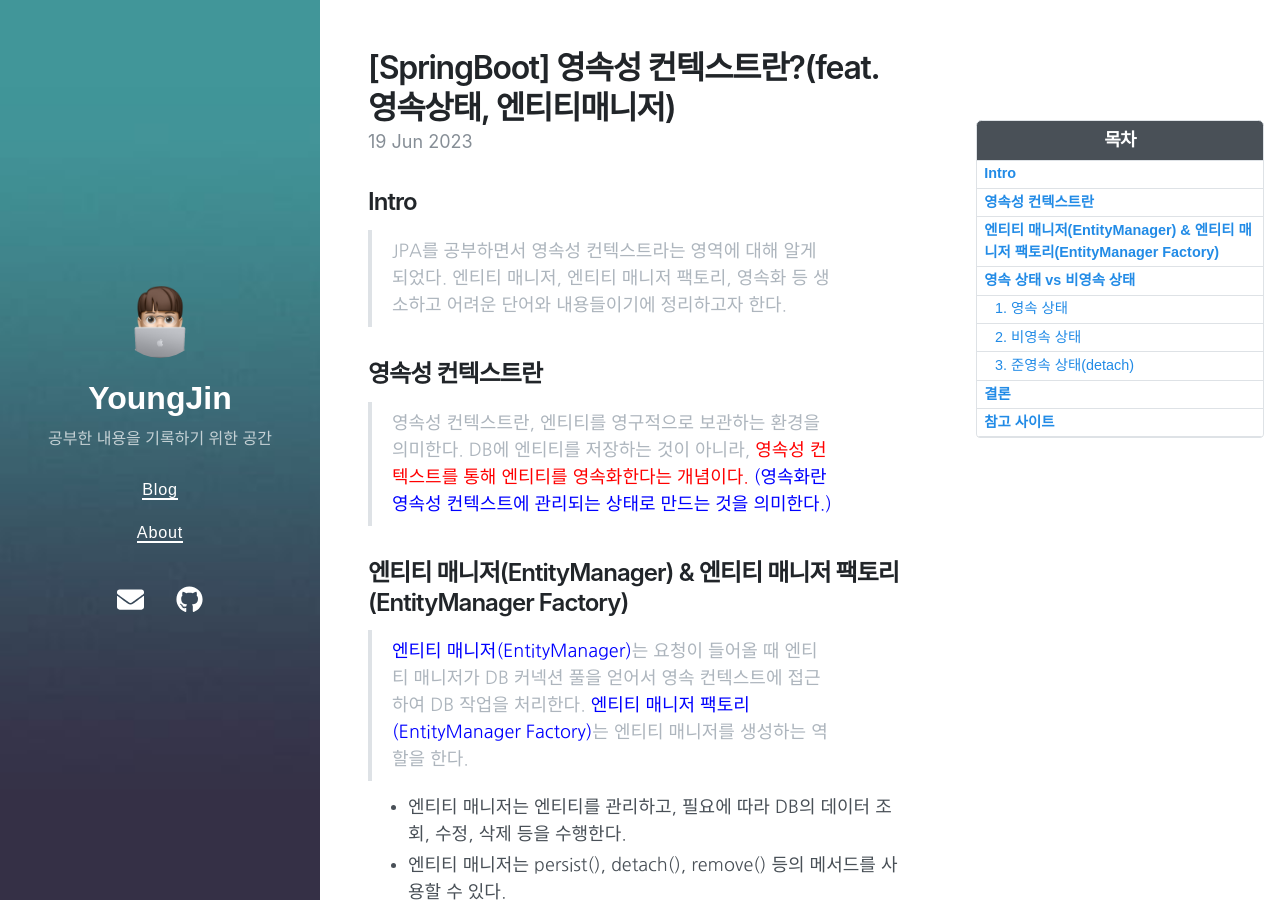
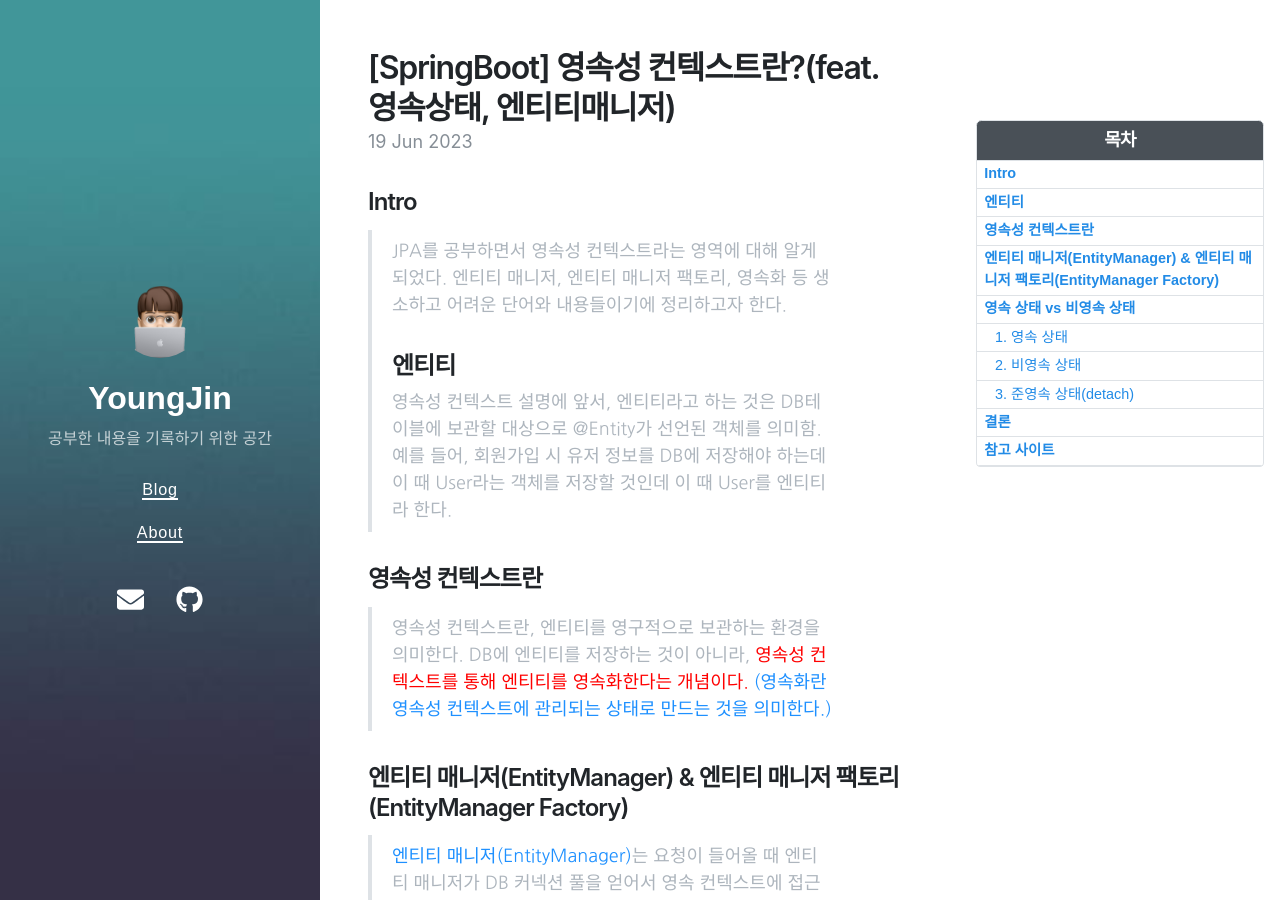
Before and after one commit to parkyoungjiin/parkyoungjiin.github.io, a Jekyll site: the page built from _posts/2023-06-19-영속성 컨텍스트란?(feat. 영속상태, 엔티티매니저).md, in a window 1280 px wide and 900 px high. Built offline with Jekyll 4.4.1, drawn with Linux system fonts in a browser that asks for light colours; nearby versions of some CDN libraries.

Commit message:
blue 색상 변경
야간모드에서 blue로 했을 때 글자 가독성이 좋지 않아서 색상 변경함.

````diff
--- a/_posts/2023-06-19-영속성 컨텍스트란?(feat. 영속상태, 엔티티매니저).md
+++ b/_posts/2023-06-19-영속성 컨텍스트란?(feat. 영속상태, 엔티티매니저).md
@@ -10,19 +10,20 @@ toc_label: "영속성 컨텍스트란?(feat. 영속상태, 엔티티매니저)"
 
 ## Intro
 > JPA를 공부하면서 영속성 컨텍스트라는 영역에 대해 알게 되었다. 엔티티 매니저, 엔티티 매니저 팩토리, 영속화 등 생소하고 어려운 단어와 내용들이기에 정리하고자 한다.
+## 엔티티
+> 영속성 컨텍스트 설명에 앞서, 엔티티라고 하는 것은 DB테이블에 보관할 대상으로 @Entity가 선언된 객체를 의미함. 예를 들어, 회원가입 시 유저 정보를 DB에 저장해야 하는데 이 때 User라는 객체를 저장할 것인데 이 때 User를 엔티티라 한다.
 
 ## 영속성 컨텍스트란
->  영속성 컨텍스트란, 엔티티를 영구적으로 보관하는 환경을 의미한다. DB에 엔티티를 저장하는 것이 아니라, <span style ="color:red">영속성 컨텍스트를 통해 엔티티를 영속화한다는 개념이다. <span style ="color:blue">(영속화란 영속성 컨텍스트에 관리되는 상태로 만드는 것을 의미한다.)</span>
-
+>  영속성 컨텍스트란, 엔티티를 영구적으로 보관하는 환경을 의미한다. DB에 엔티티를 저장하는 것이 아니라, <span style ="color:red">영속성 컨텍스트를 통해 엔티티를 영속화한다는 개념이다. <span style ="color:#1E90FF">(영속화란 영속성 컨텍스트에 관리되는 상태로 만드는 것을 의미한다.)</span>
 
 ## 엔티티 매니저(EntityManager) & 엔티티 매니저 팩토리(EntityManager Factory)
-> <span style ="color:blue">엔티티 매니저(EntityManager)</span>는 요청이 들어올 때 엔티티 매니저가 DB 커넥션 풀을 얻어서 영속 컨텍스트에 접근하여 DB 작업을 처리한다. <span style ="color:blue">엔티티 매니저 팩토리(EntityManager Factory)</span>는 엔티티 매니저를 생성하는 역할을 한다.
+> <span style ="color:#1E90FF">엔티티 매니저(EntityManager)</span>는 요청이 들어올 때 엔티티 매니저가 DB 커넥션 풀을 얻어서 영속 컨텍스트에 접근하여 DB 작업을 처리한다. <span style ="color:#1E90FF">엔티티 매니저 팩토리(EntityManager Factory)</span>는 엔티티 매니저를 생성하는 역할을 한다.
 
 - 엔티티 매니저는 엔티티를 관리하고, 필요에 따라 DB의 데이터 조회, 수정, 삭제 등을 수행한다.
 - 엔티티 매니저는 persist(), detach(), remove() 등의 메서드를 사용할 수 있다.
 
 ## 영속 상태 vs 비영속 상태
-> 영속성 컨텍스트 개념에서 설명한 <span style ="color:blue">영속 상태</span>란 영속성 컨텍스트에 저장된 상태를 의미하며, 반대로 <span style ="color:blue">비영속 상태</span>란 영속성 컨텍스트와 전혀 관계가 없는 새로운 상태를 의미한다.
+> 영속성 컨텍스트 개념에서 설명한 <span style ="color:#1E90FF">영속 상태</span>란 영속성 컨텍스트에 저장된 상태를 의미하며, 반대로 <span style ="color:#1E90FF">비영속 상태</span>란 영속성 컨텍스트와 전혀 관계가 없는 새로운 상태를 의미한다.
 
 ### 1. 영속 상태
 - 영속 상태가 위에서 설명했듯 영속성 컨텍스트에 저장된 상태를 의미한다.
@@ -57,8 +58,8 @@ toc_label: "영속성 컨텍스트란?(feat. 영속상태, 엔티티매니저)"
     ```
 
 ## 결론
-- <span style ="color:blue">영속화란</span> DB에 영구적으로 저장된다는 뜻이 아니라, 영속성 컨텍스트에 저장되는 상태를 의미한다!
-- <span style ="color:blue">영속성 컨텍스트란</span> 엔티티를 영구적으로 보관하는 환경임.
+- <span style ="color:#1E90FF">영속화란</span> DB에 영구적으로 저장된다는 뜻이 아니라, 영속성 컨텍스트에 저장되는 상태를 의미한다!
+- <span style ="color:#1E90FF">영속성 컨텍스트란</span> 엔티티를 영구적으로 보관하는 환경임.
 - 엔티티 매니저를 통해서 영속화를 진행하고, 준영속 상태로 변환하거나 삭제할 수 있다.
 - 이후 <span style ="color:red">포스팅에서는 왜 영속성 컨텍스트에 저장하고 사용하는 지에 대해서 정리한다!(Dirty Checking, 1차 캐시 등)<span>
 ## 참고 사이트
````
Also changed, not shown: _posts/2023-06-05-Application.yml 파일 설정.md (+2 -2 lines), _posts/2023-06-14-ORM & JPA.md (+6 -6 lines), _posts/2023-06-16-어노테이션과 리플렉션.md (+1 -1 lines), _posts/2023-06-18-@Component, @Configuration, @Bean.md (+3 -3 lines).
